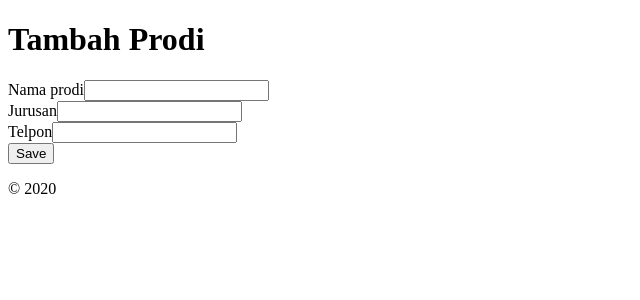
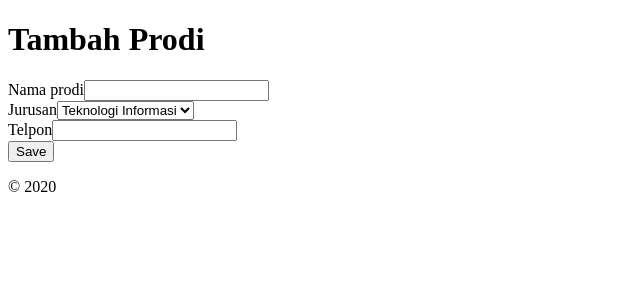
Before and after one commit to bayugustiparaya/AKademik-Yii2, a Yii app: template frontend/views/prodi/create.php in a window 1280 px wide. Shown: the top 300 px of the page, without its empty margins (0-640 px from the left). Run offline with PHP 8.4 and a stand-in for Yii, Linux system fonts and the light colour scheme; the template is opened without the code that fills it, so the values that code supplies are empty; form fields are guessed from the names that the template uses; some libraries are stand-ins or nearby versions.

Commit message:
dropDown biasa

```diff
--- a/frontend/views/prodi/_form.php
+++ b/frontend/views/prodi/_form.php
@@ -14,7 +14,8 @@ use yii\widgets\ActiveForm;
 
     <?= $form->field($model, 'nama_prodi')->textInput(['maxlength' => true]) ?>
 
-    <?= $form->field($model, 'jurusan')->textInput() ?>
+    <!--<?= $form->field($model, 'jurusan')->textInput() ?>-->
+    <?= $form->field($model, 'jurusan')->dropDownList(['1'=>'Teknologi Informasi','2'=>'Teknik Elektro']) ?>
 
     <?= $form->field($model, 'telpon')->textInput(['maxlength' => true]) ?>
 
```
